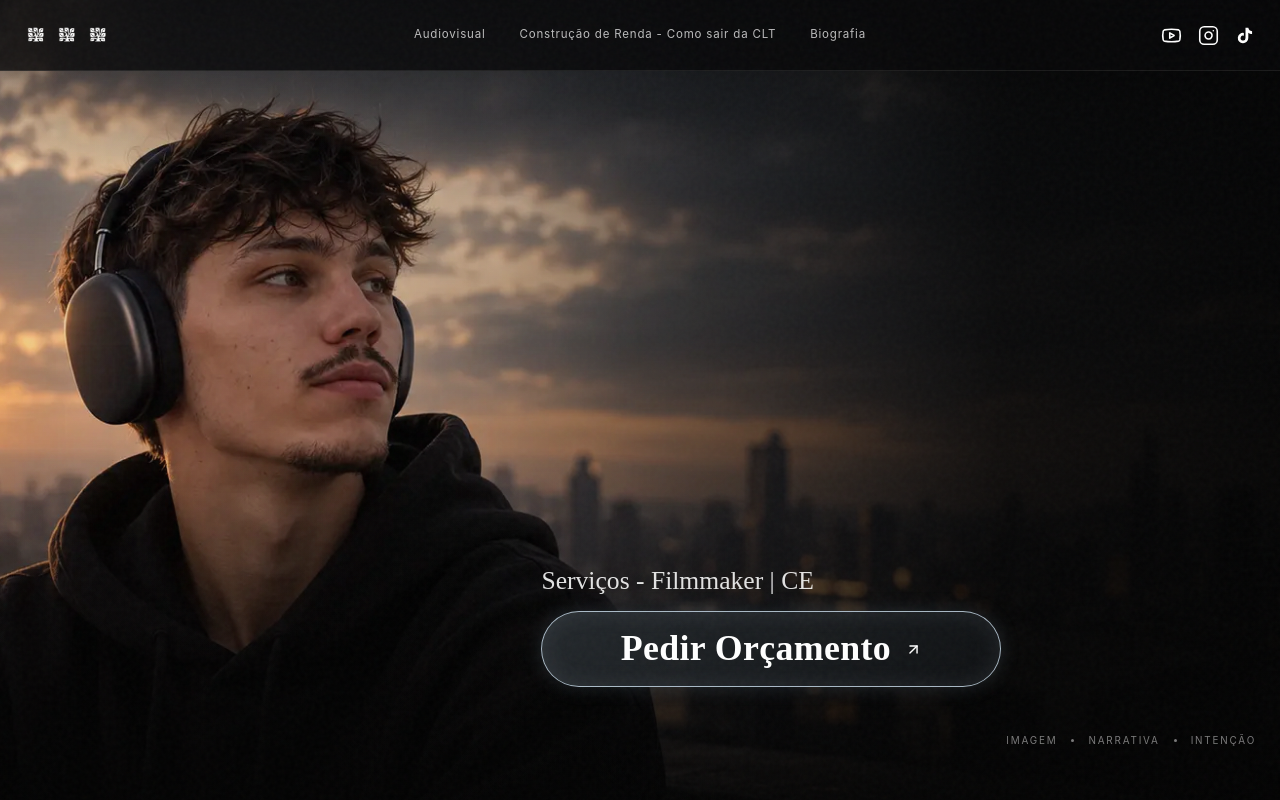
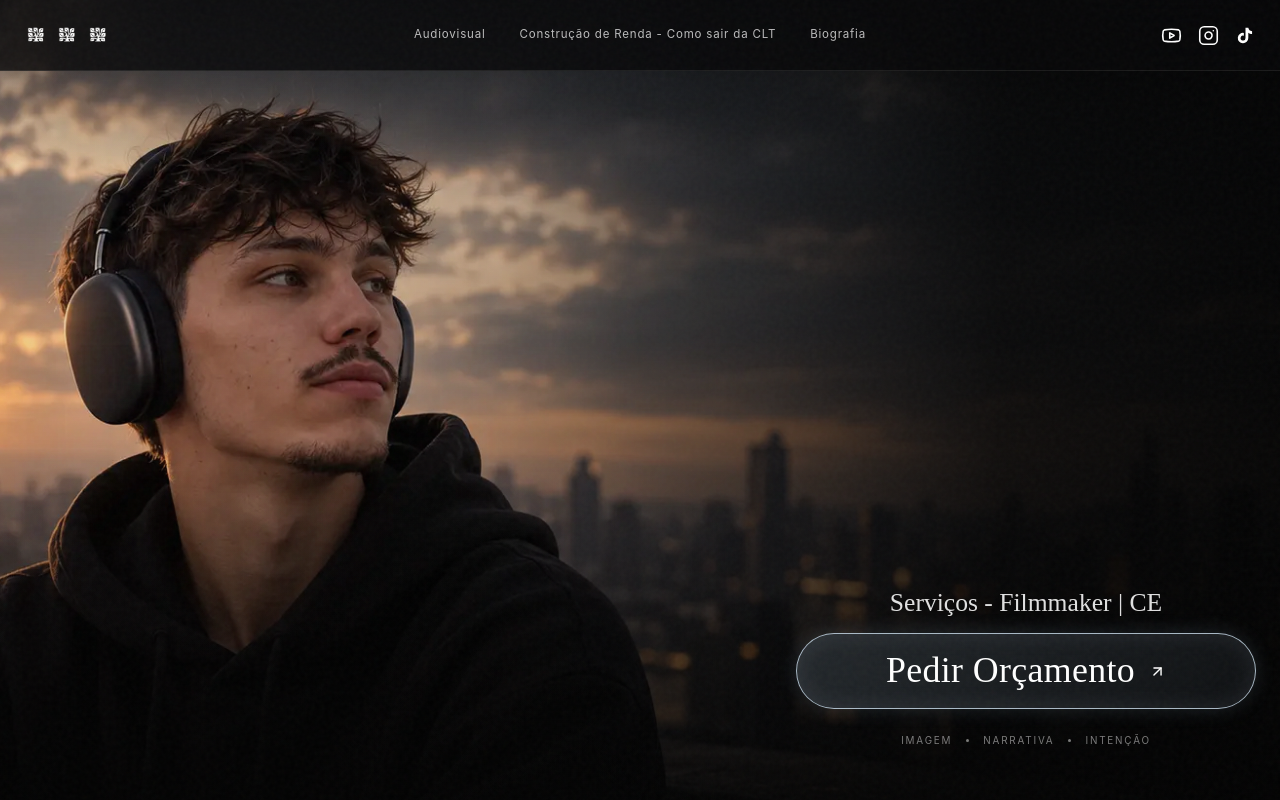
Before and after one commit to Georlan/SauloFigueiredo, a React (Vite) app: page / in a window 1280 px wide. Shown: the top 800 px of the page. Built offline with nearby package versions, Linux system fonts and the light colour scheme.

Commit message:
Align hero CTA directly above signature on right

```diff
--- a/src/styles/base.css
+++ b/src/styles/base.css
@@ -169,3 +169,28 @@ h1, h2, h3, p { overflow-wrap: break-word; }
 .button-secondary:hover { border-color: #fff; background: rgba(5, 5, 5, 0.48); }
 .hero-foot { align-self: stretch; display: flex; align-items: center; justify-content: flex-end; gap: 14px; margin-top: 46px; padding-top: 0; color: rgba(255, 255, 255, 0.47); font-size: 0.62rem; letter-spacing: 0.18em; text-transform: uppercase; }
 .hero-foot i { width: 3px; height: 3px; border-radius: 50%; background: currentColor; }
+
+/* Keep the service CTA and signature on the same right-hand axis. */
+@media (min-width: 901px) {
+  .hero .hero-copy {
+    width: min(46%, 460px);
+    margin-left: auto;
+    text-align: center;
+  }
+  .hero .hero-actions {
+    width: 100%;
+    justify-content: center;
+  }
+  .hero .hero-actions .button {
+    width: 100%;
+    min-width: 0;
+    font-weight: 400;
+  }
+  .hero .hero-foot {
+    align-self: flex-end;
+    width: min(46%, 460px);
+    justify-content: center;
+    margin-top: 24px;
+    padding-top: 0;
+  }
+}
```
